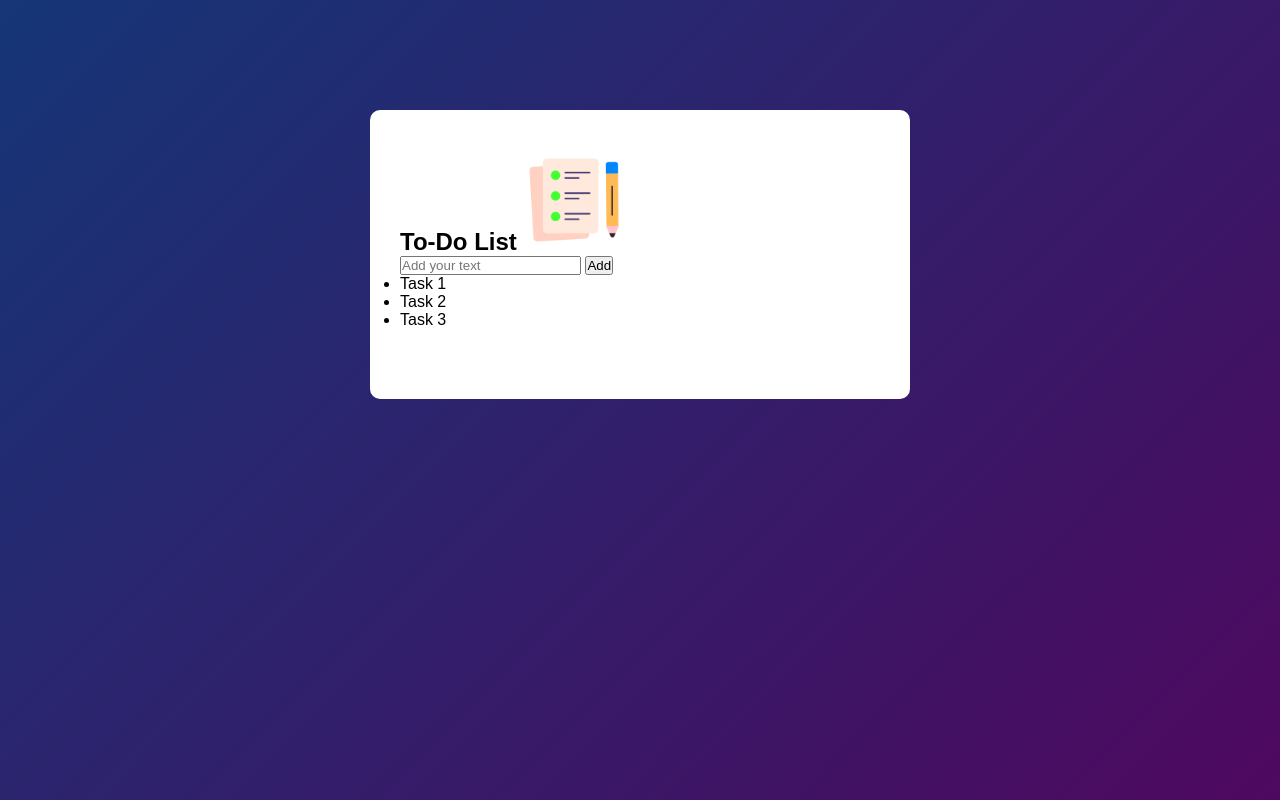
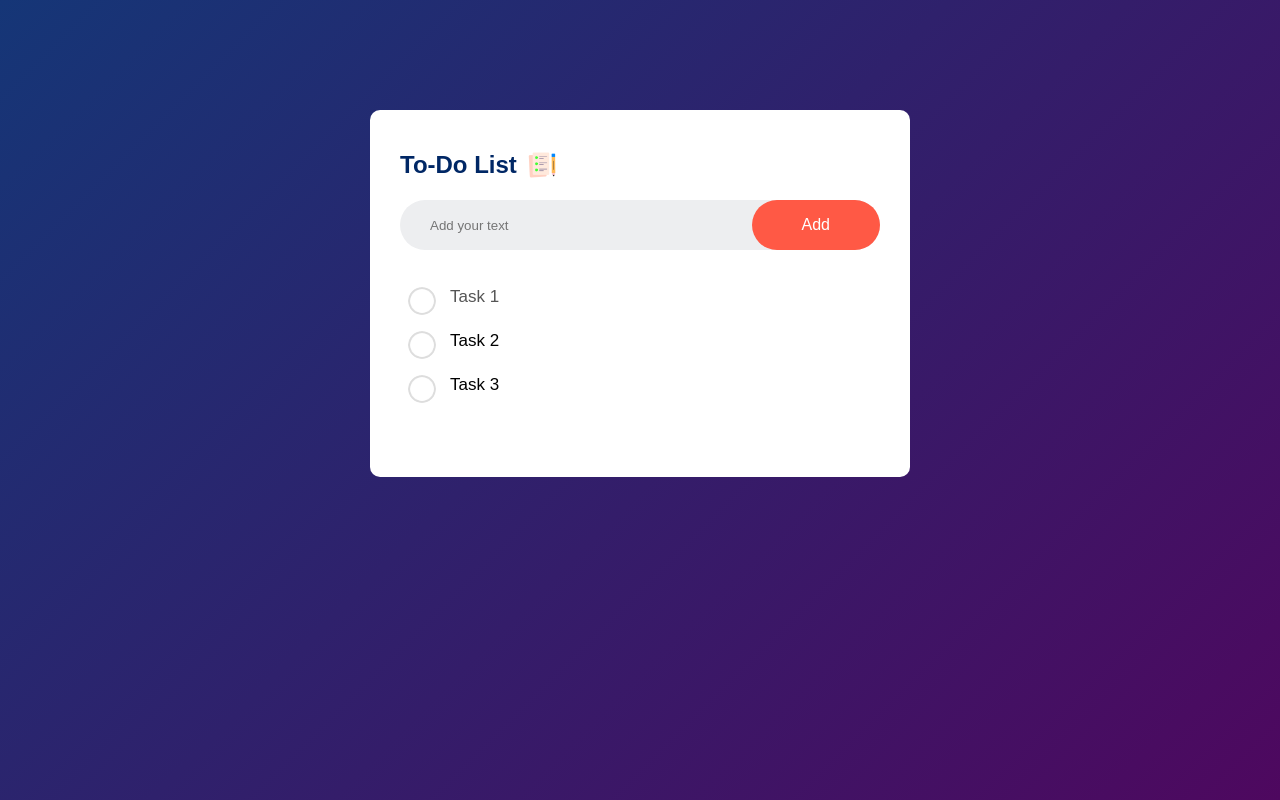
Before and after one commit to Maverick-08/To-Do-List-App, a plain HTML site: page index.html in a window 1280 px wide. Drawn offline with Linux system fonts and the light colour scheme.

Commit message:
Added necessary styling

```diff
--- a/style.css
+++ b/style.css
@@ -18,3 +18,63 @@
     padding: 40px 30px 70px;
     border-radius: 10px;
 }
+.todo-app h2{
+    color: #002765;
+    display: flex;
+    align-items: center;
+    margin-bottom: 20px;
+}
+.todo-app h2 img{
+    width: 30px;
+    margin-left: 10px;
+}
+.row{
+    display: flex;
+    align-items: center;
+    justify-content: space-between;
+    background: #edeef0;
+    border-radius: 30px;
+    padding-left: 20px;
+    margin-bottom: 25px;
+}
+input{
+    flex:1;
+    border: none;
+    outline: none;
+    background: transparent;
+    padding: 10px;
+    font-weight: 14px;
+}
+button{
+    border: none;
+    outline: none;
+    padding: 16px 50px;
+    background: #ff5945;
+    color: #fff;
+    font-size: 16px;
+    cursor: pointer;
+    border-radius: 40px;
+}
+ul li{
+    list-style: none;
+    font-size: 17px;
+    padding: 12px 8px 12px 50px;
+    user-select: none;
+    cursor: pointer;
+    position: relative;
+}
+ul li::before{
+    content: '';
+    position: absolute;
+    height: 28px;
+    width: 28px;
+    border-radius: 50%;
+    background-image: url(images/unchecked.png);
+    background-size: cover;
+    background-position: center;
+    top: 12px;
+    left: 8px;
+}
+ul li.checked{
+    color: #555;
+}
```
